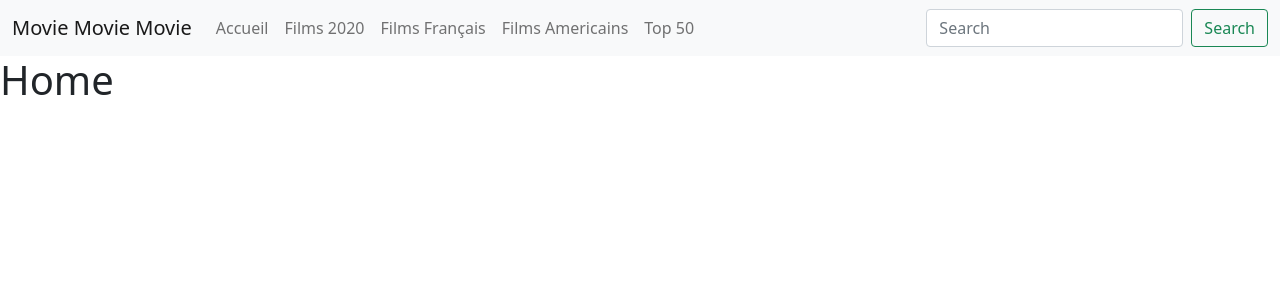
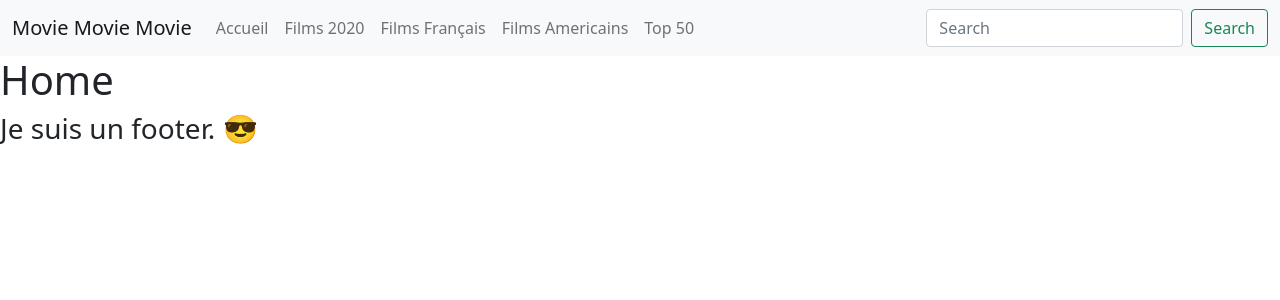
Before and after one commit to YoannYWD/site-vuejs-themoviedb, a Vue app: page / in a window 1280 px wide. Shown: the top 300 px of the page. Built offline with nearby package versions, Linux system fonts and the light colour scheme.

Commit message:
ajout footer

```diff
--- a/src/App.vue
+++ b/src/App.vue
@@ -2,21 +2,25 @@
   <div id="app">
     <Header />
     <router-view></router-view>
+    <Footer />
   </div>
 </template>
 
+
 <script>
-import Header from './components/Header.vue'
-
+import Header from './components/Header.vue';
+import Footer from './components/Footer.vue'
 
 export default {
   name: 'App',
   components: {
-    Header
+    Header,
+    Footer
   }
 }
 </script>
 
+
 <style>
 
 </style>
--- /dev/null
+++ b/src/components/Footer.vue
@@ -0,0 +1,15 @@
+<template>
+    <footer>
+        <h3>Je suis un footer. 😎</h3>
+    </footer>
+</template>
+
+<script>
+export default {
+    name: 'Footer'
+}
+</script>
+
+<style>
+
+</style>
--- a/src/components/Header.vue
+++ b/src/components/Header.vue
@@ -34,10 +34,7 @@
 
 <script>
 export default {
-  name: 'Header',
-  props: {
-    msg: String
-  }
+  name: 'Header'
 }
 </script>
 
```
